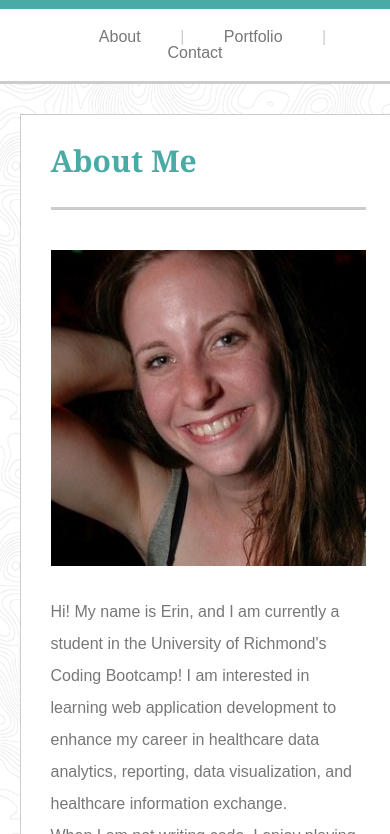
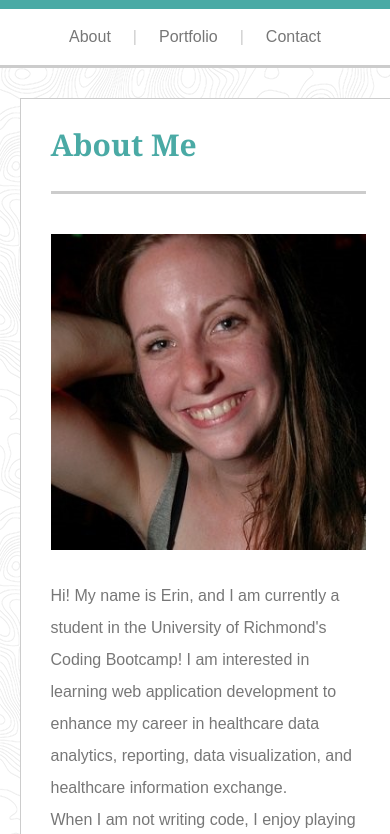
Before and after one commit to erinlbritton/Responsive-Portfolio, a plain HTML site: page index.html in a window 390 px wide. Shown: the part 81-915 px from the top of the page. Drawn offline with Linux system fonts and the light colour scheme.

Commit message:
Adjusted 640px header link width

```diff
--- a/assets/css/style.css
+++ b/assets/css/style.css
@@ -506,12 +506,12 @@ input[type=button], input[type=submit], input[type=reset] {
 
     /* spaces out links around pipes */
     .link-text {
-        padding-left: 10%;
-        padding-right: 10%;
+        padding-left: 5%;
+        padding-right: 5%;
     }
 
     #link-contact {
-        padding-right: 10%;
+        padding-right: 5%;
     }
 
     .portfolio-img-left {
```
